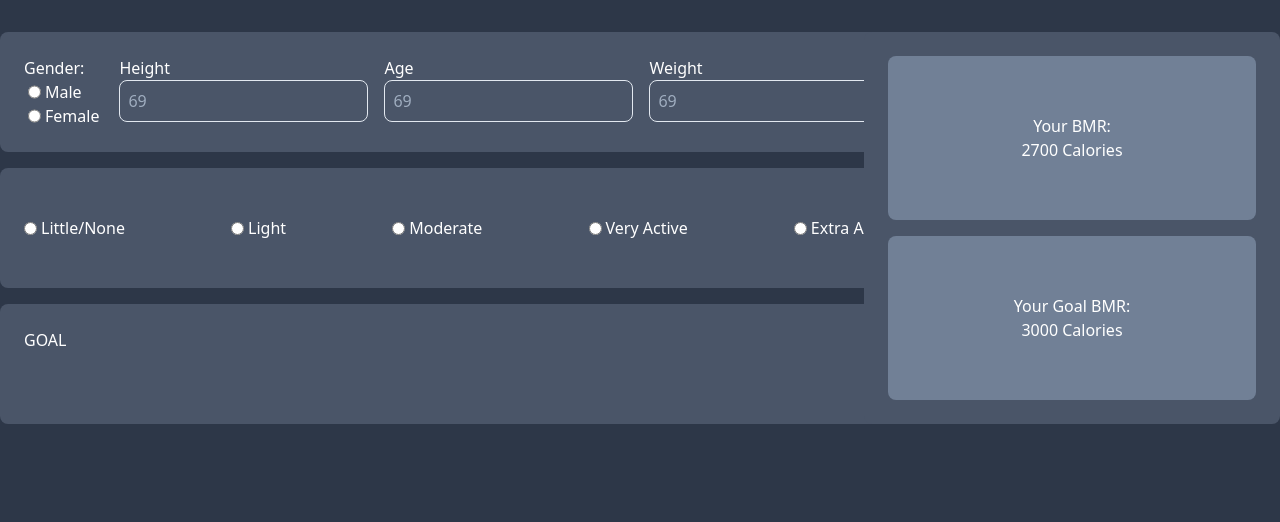
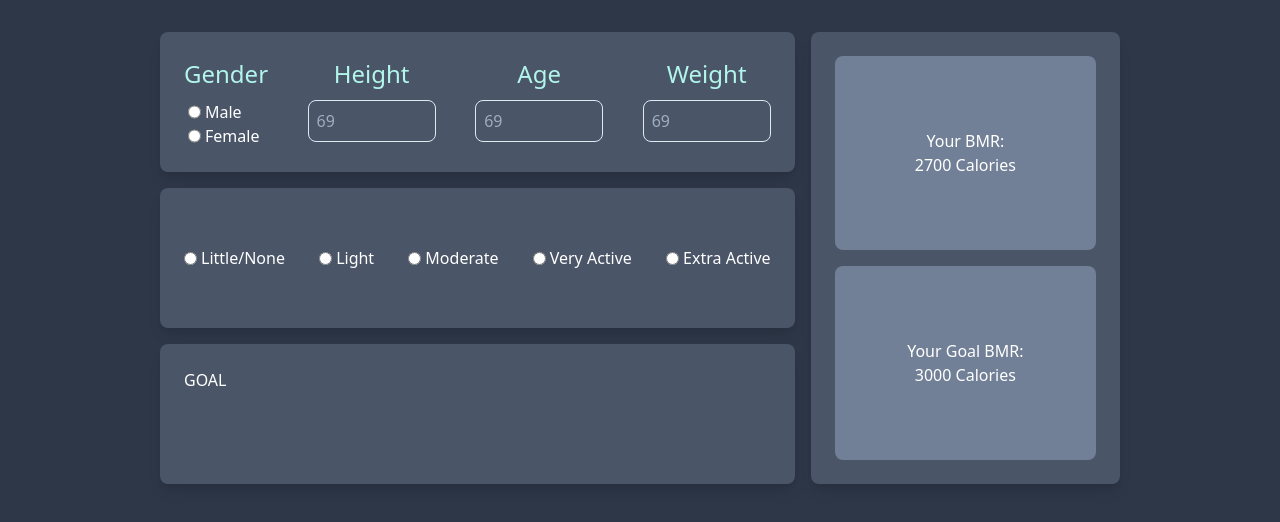
Before and after one commit to akuamakana/bmr-macro-calculator, a Nuxt app: page / in a window 1280 px wide. Shown: the top 522 px of the page. Built offline with nearby package versions, Linux system fonts and the light colour scheme.

Commit message:
UI Update//Stats

```diff
--- a/components/ExerciseLevel.vue
+++ b/components/ExerciseLevel.vue
@@ -1,5 +1,5 @@
 <template>
-  <div class="bg-gray-700 rounded-lg flex justify-between p-6">
+  <div class="bg-gray-700 rounded-lg flex justify-between p-6 shadow-lg">
     <div class="flex justify-between items-center">
       <input type="radio" name="level" value="0" class="mr-1">
       <label for="0">Little/None</label>
--- a/components/Goal.vue
+++ b/components/Goal.vue
@@ -1,5 +1,5 @@
 <template>
-  <div class="bg-gray-700 rounded-lg flex justify-between p-6">
+  <div class="bg-gray-700 rounded-lg flex justify-between p-6 shadow-lg">
     GOAL
   </div>
 </template>
--- a/components/Results.vue
+++ b/components/Results.vue
@@ -1,5 +1,5 @@
 <template>
-  <div class="bg-gray-700 rounded-lg flex flex-col gap-4 justify-center text-center h-full">
+  <div class="bg-gray-700 rounded-lg flex flex-col gap-4 justify-center text-center h-full shadow-lg">
     <div class="bg-gray-600 rounded-lg w-max h-full flex flex-col justify-center mx-6 mt-6">
       <h1>Your BMR:</h1>
       <h1>2700 Calories</h1>
--- a/components/Stats.vue
+++ b/components/Stats.vue
@@ -1,10 +1,12 @@
 <template>
-  <div class="bg-gray-700 rounded-lg flex p-6">
-    <div class="flex items-center">
-      <div class="grid grid-flow-col gap-4">
+  <div class="bg-gray-700 rounded-lg flex w-full p-6 shadow-lg">
+    <div class="flex items-center w-full">
+      <div class="flex justify-between w-full gap-4">
         <!-- Gender Select -->
         <div class="flex flex-col">
-          <p>Gender:</p>
+          <p class="text-center text-2xl mb-2 text-teal-200">
+            Gender
+          </p>
           <div class="flex mx-1">
             <input class="mr-1" type="radio" name="gender" value="male">
             <label for="male">Male</label>
@@ -16,18 +18,24 @@
         </div>
         <!-- Height -->
         <div>
-          <p>Height</p>
-          <input class="border bg-transparent rounded-lg p-2" type="number" placeholder="69">
+          <p class="text-center text-2xl mb-2 text-teal-200">
+            Height
+          </p>
+          <input class="border bg-transparent rounded-lg p-2 w-32 " type="number" placeholder="69">
         </div>
         <!-- Age -->
         <div>
-          <p>Age</p>
-          <input class="border bg-transparent rounded-lg p-2" type="number" placeholder="69">
+          <p class="text-center text-2xl mb-2 text-teal-200">
+            Age
+          </p>
+          <input class="border bg-transparent rounded-lg p-2 w-32 " type="number" placeholder="69">
         </div>
         <!-- Weight -->
         <div>
-          <p>Weight</p>
-          <input class="border bg-transparent rounded-lg p-2" type="number" placeholder="69">
+          <p class="text-center text-2xl mb-2 text-teal-200">
+            Weight
+          </p>
+          <input class="border bg-transparent rounded-lg p-2 w-32 " type="number" placeholder="69">
         </div>
       </div>
     </div>
--- a/pages/index.vue
+++ b/pages/index.vue
@@ -1,6 +1,6 @@
 <template>
   <div class="flex justify-center">
-    <div class="grid grid-cols-3 gap-4 mt-8 h-1/2">
+    <div class="grid grid-cols-3 gap-4 mt-8 h-1/2 w-3/4">
       <div class="grid grid-rows-3 col-span-2 gap-4">
         <Stats />
         <ExerciseLevel />
```
